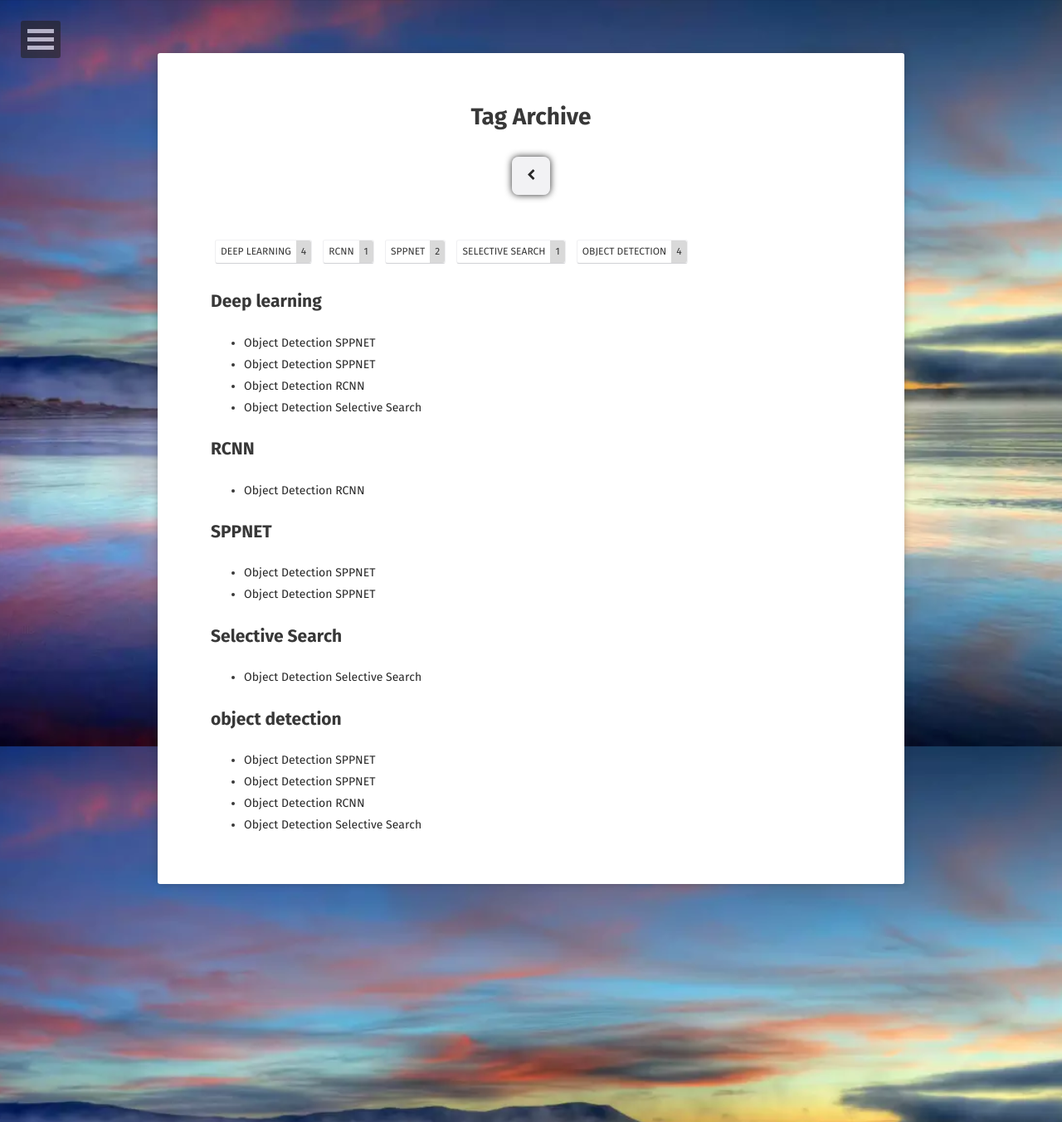
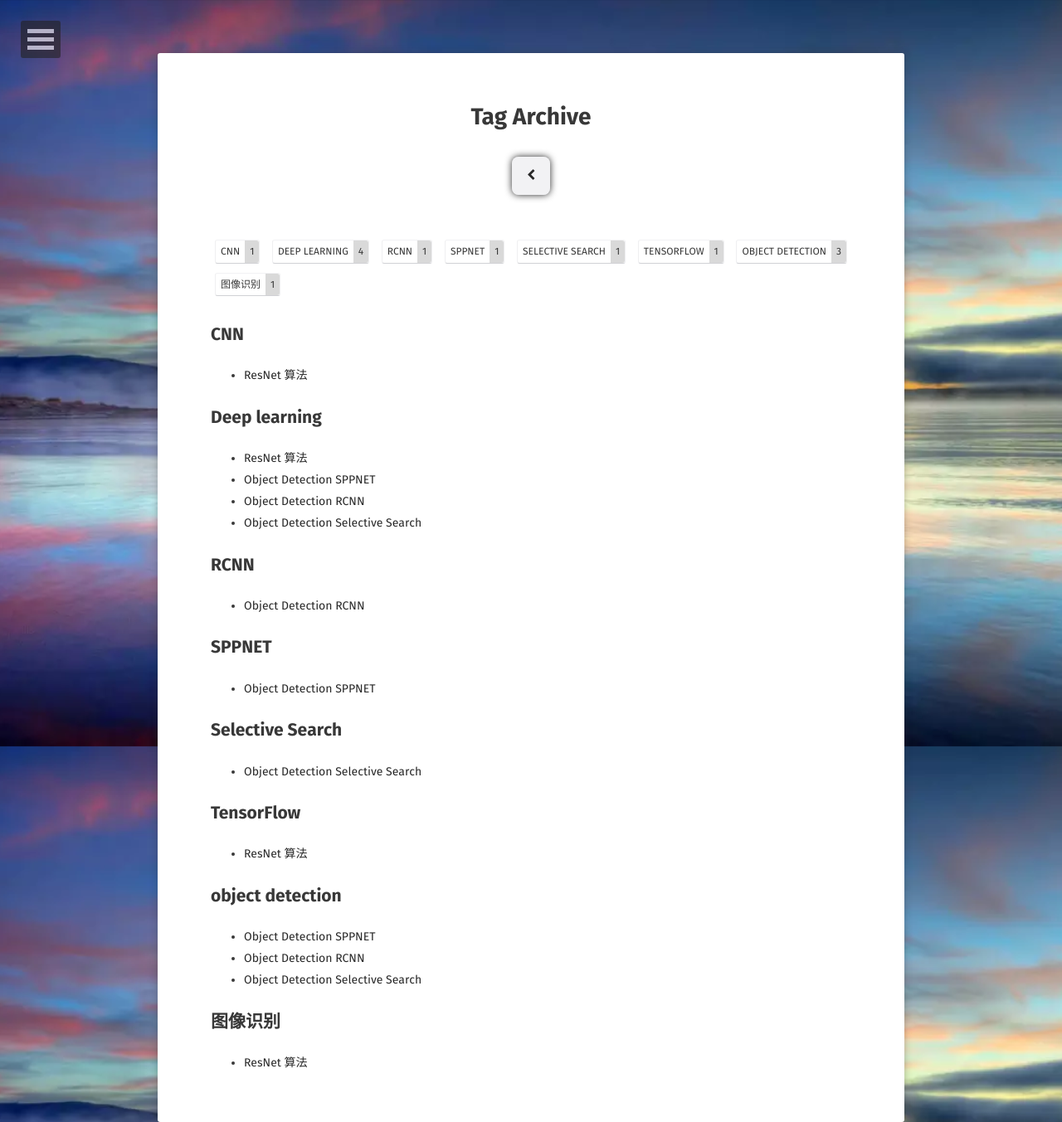
Before and after one commit to xmxxiong/xmxxiong.github.io, a Jekyll site: the page built from tags/index.html, in a window 1280 px wide. Shown: the whole page at 83% size. Built offline with Jekyll 4.4.1, drawn with Linux system fonts in a browser that asks for light colours; some web fonts are replaced.

Commit message:
complete my blog

```diff
--- a/_posts/2018-04-16-Project.md
+++ /dev/null
@@ -1,10 +0,0 @@
----
-layout: post
-title: "Object Detection SPPNET"
-date: 2018-04-13
-excerpt: "SPPNet 算法."
-project: true
-tags: [object detection, Deep learning, SPPNET]
-comments: true
----
-## **Project**
--- /dev/null
+++ b/_posts/2018-04-16-ResNet-project.md
@@ -0,0 +1,10 @@
+---
+layout: post
+title: "ResNet 算法"
+date:   2018-04-13
+excerpt: "ResNet 算法."
+project: true
+tags: [Deep learning, CNN, 图像识别, TensorFlow]
+comments: true
+---
+## **Project**
```
Also changed, not shown: about/index.md (+0 -3 lines), README.md.
